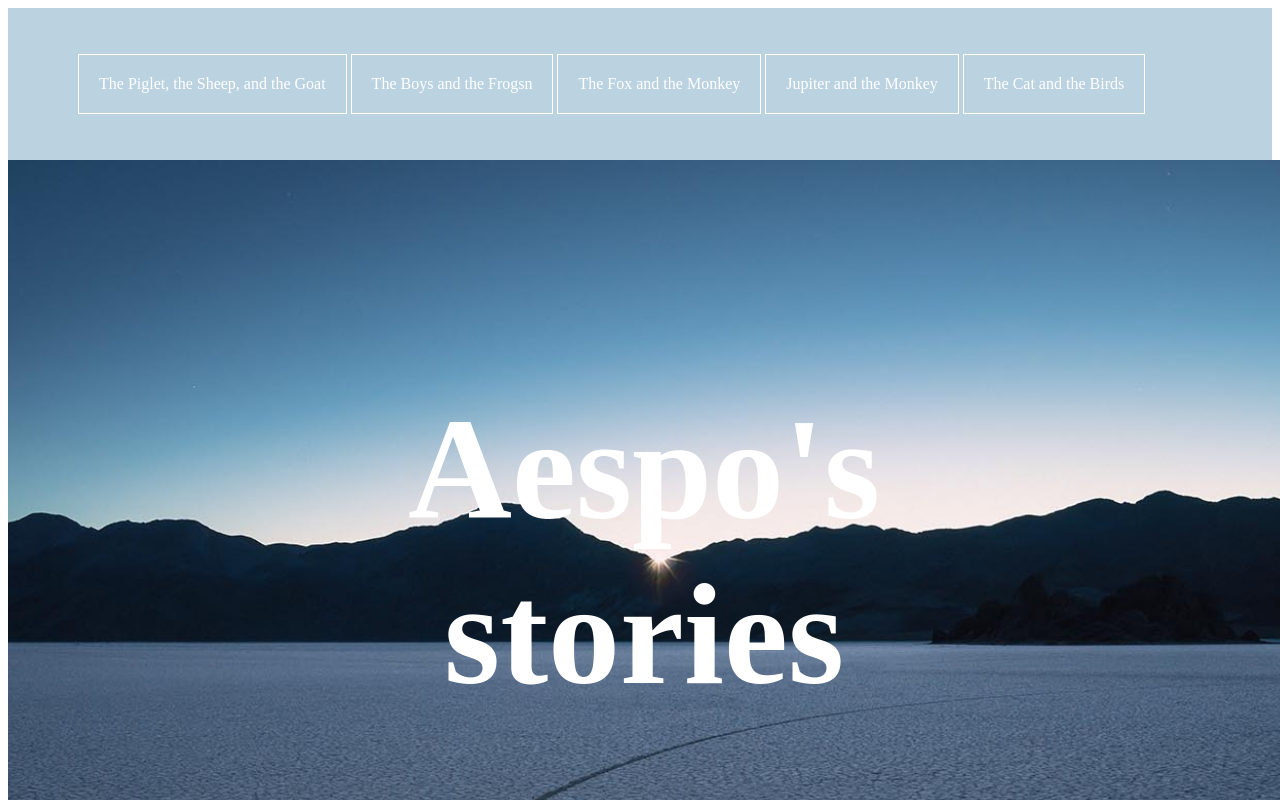
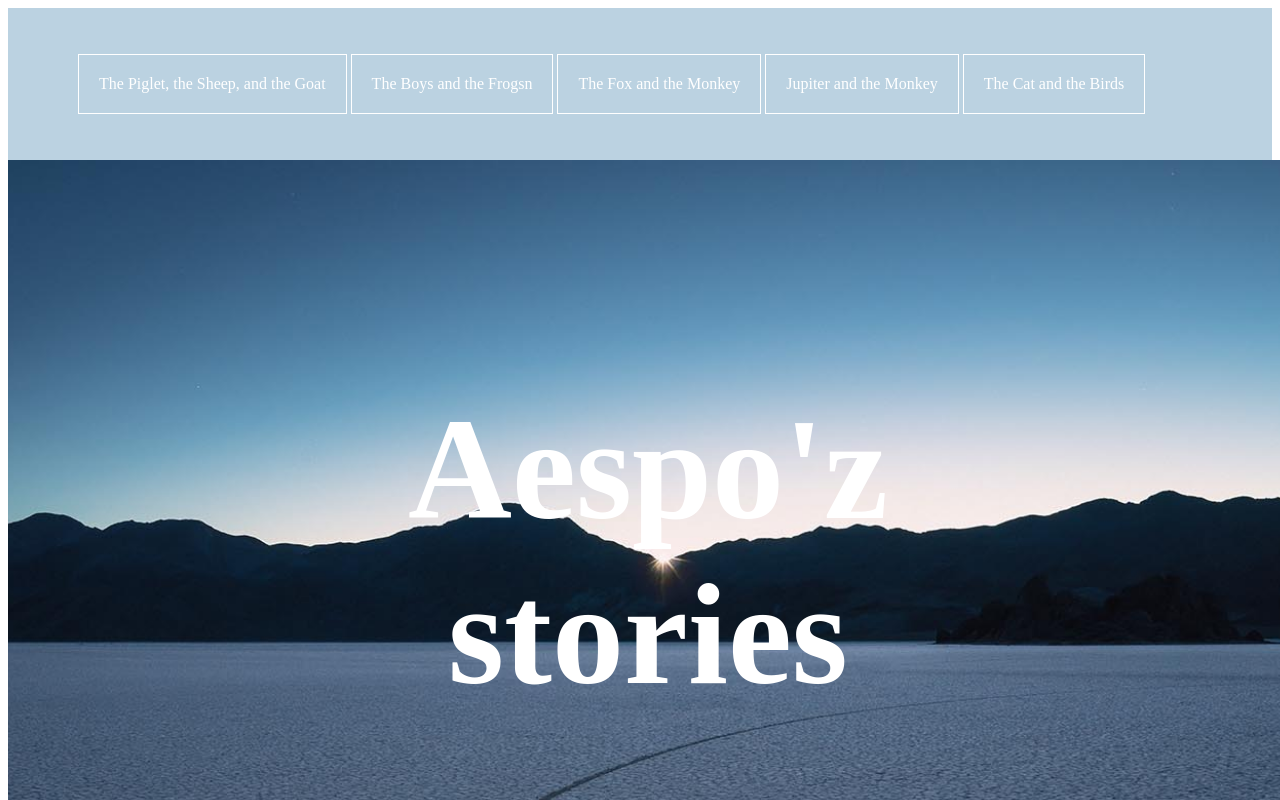
Before and after one commit to lnguillemot/D3-project1-esope, a plain HTML site: page index.html in a window 1280 px wide. Shown: the top 800 px of the page. Drawn offline with Linux system fonts and the light colour scheme; a web font is replaced by a local one.

Commit message:
S to Z
Changed  Aesop's to Aesop'z

```diff
--- a/index.html
+++ b/index.html
@@ -30,7 +30,7 @@ De cette manière nous pouvons laisser des messages pour d'autres codeurs et des
 <!-- Ici on va utiliser une DIV pour regrouper l'information et une image de fond pour amener la décoration. ATTENTION : nous n'avions pas fait comme ceci en cours! L'image est dans les styles et pas dans la page en tant que contenu.  -->
 
 <div class="hero">
-  <h1>Aespo's stories</h1>
+  <h1>Aespo'z stories</h1>
 </div>
 
 <section id="section01" class="odd">
```
